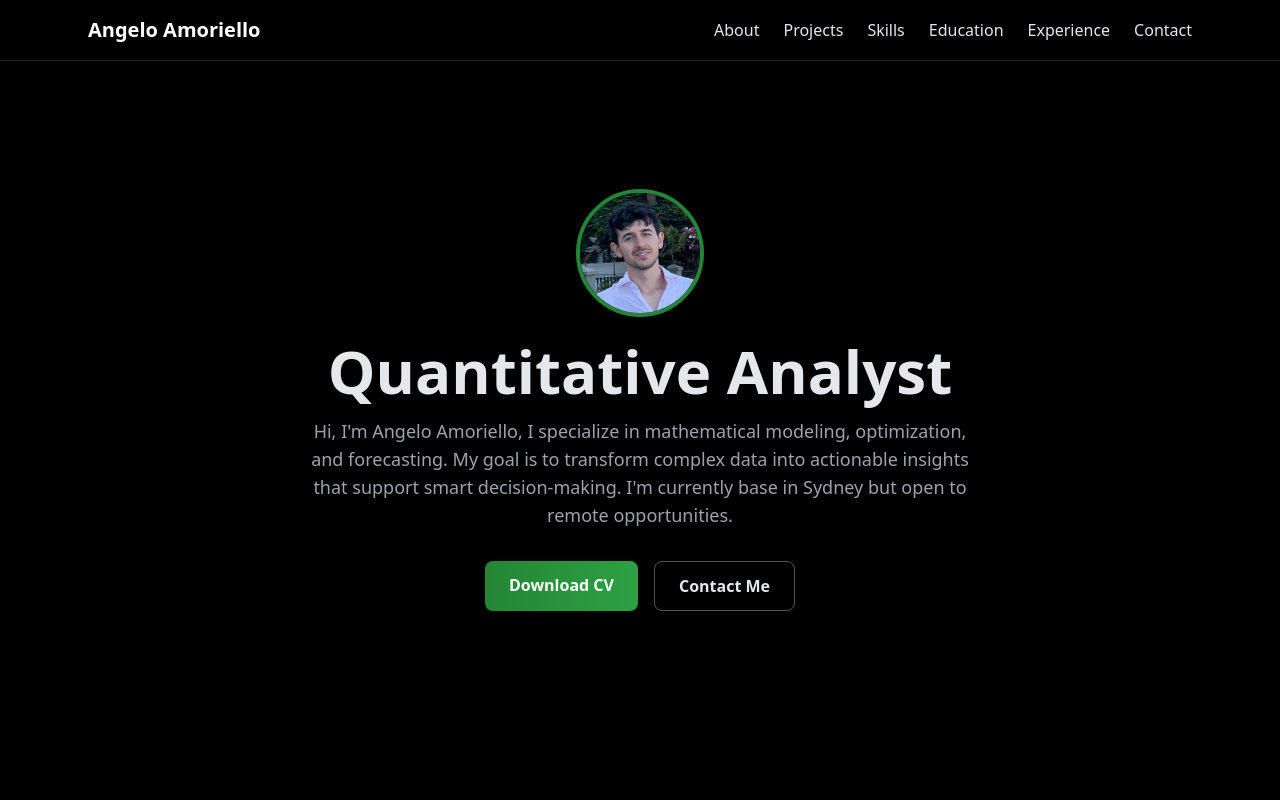
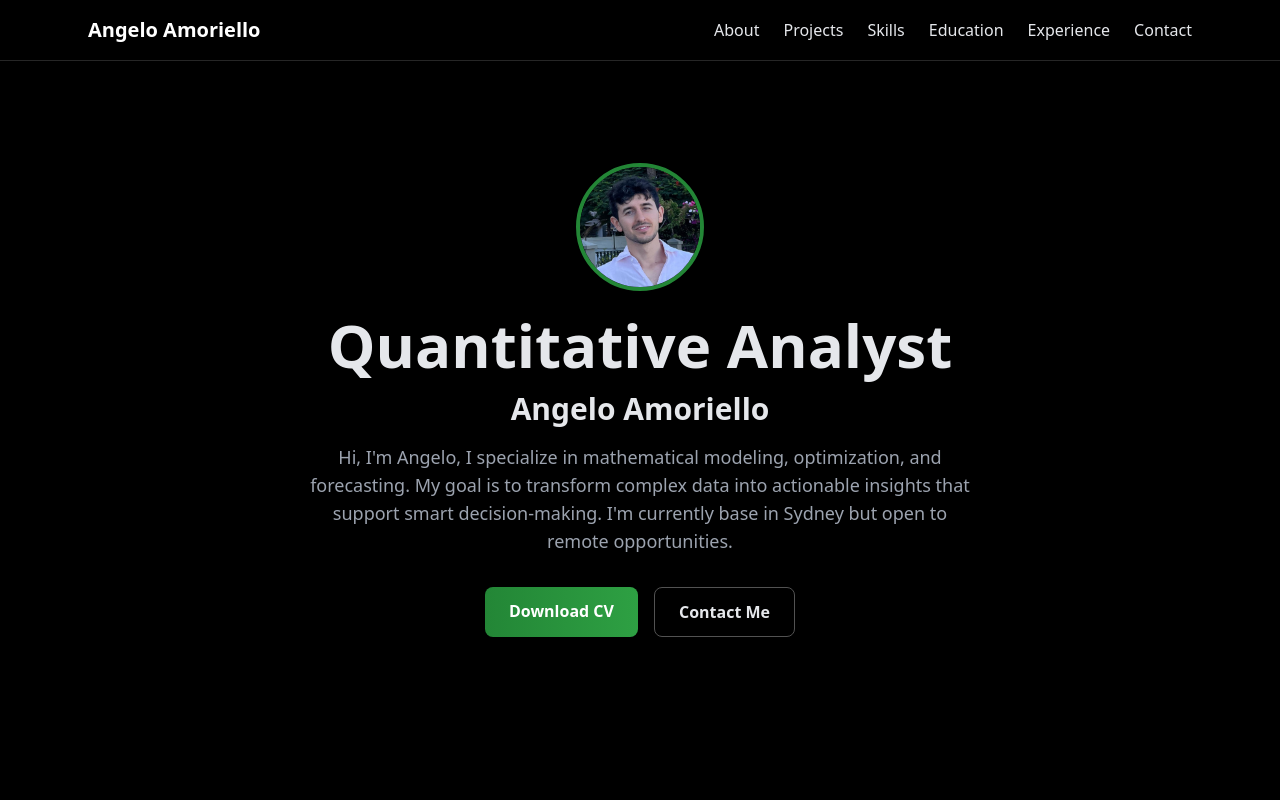
Before and after one commit to carmela-scoglio/portfolio-angelo-amoriello, a plain HTML site: page index.html in a window 1280 px wide. Shown: the top 800 px of the page. Drawn offline with nearby package versions, Linux system fonts and the light colour scheme.

Commit message:
modifiche per SEO

```diff
--- a/index.html
+++ b/index.html
@@ -4,6 +4,7 @@
     <meta charset="UTF-8" />
     <meta name="viewport" content="width=device-width, initial-scale=1.0" />
     <meta name="google-site-verification" content="FXi_X3z5d1E-meLtipUigz-906UHTttUwgNQA1zHW5A" />
+    <meta name="description" content="Angelo Amoriello's personal site: information, portfolio e contacts.">
     <title>Angelo Amoriello | Portfolio</title>
     <script src="https://cdn.tailwindcss.com"></script>
     <link rel="stylesheet" href="styles.css">
@@ -53,8 +54,11 @@
       </div>
 
       <h1 class="text-4xl md:text-6xl font-bold mb-4 animate-fadeIn">Quantitative Analyst</h1>
+      <h2 class="text-2xl md:text-3xl font-semibold text-gray-200 mb-4 animate-fadeIn">
+        Angelo Amoriello
+      </h2>
       <p class="max-w-2xl text-lg text-gray-400 mb-8">
-        Hi, I'm Angelo Amoriello, I specialize in mathematical modeling, optimization, and forecasting.
+        Hi, I'm Angelo, I specialize in mathematical modeling, optimization, and forecasting.
         My goal is to transform complex data into actionable insights that
         support smart decision-making. I'm currently base in Sydney but open to remote opportunities.
       </p>
```
